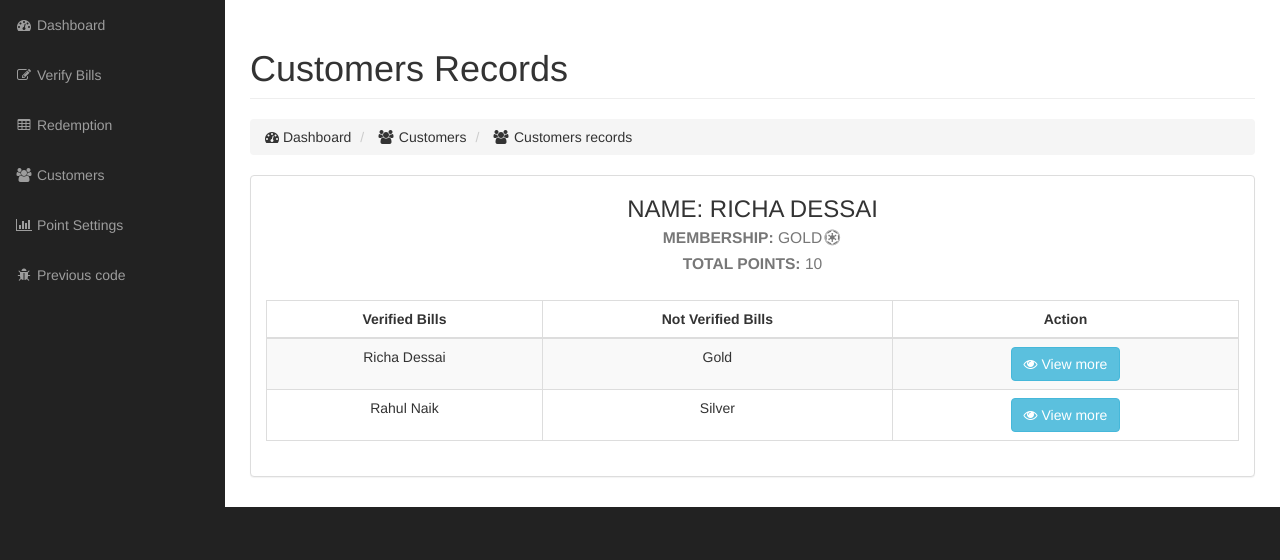
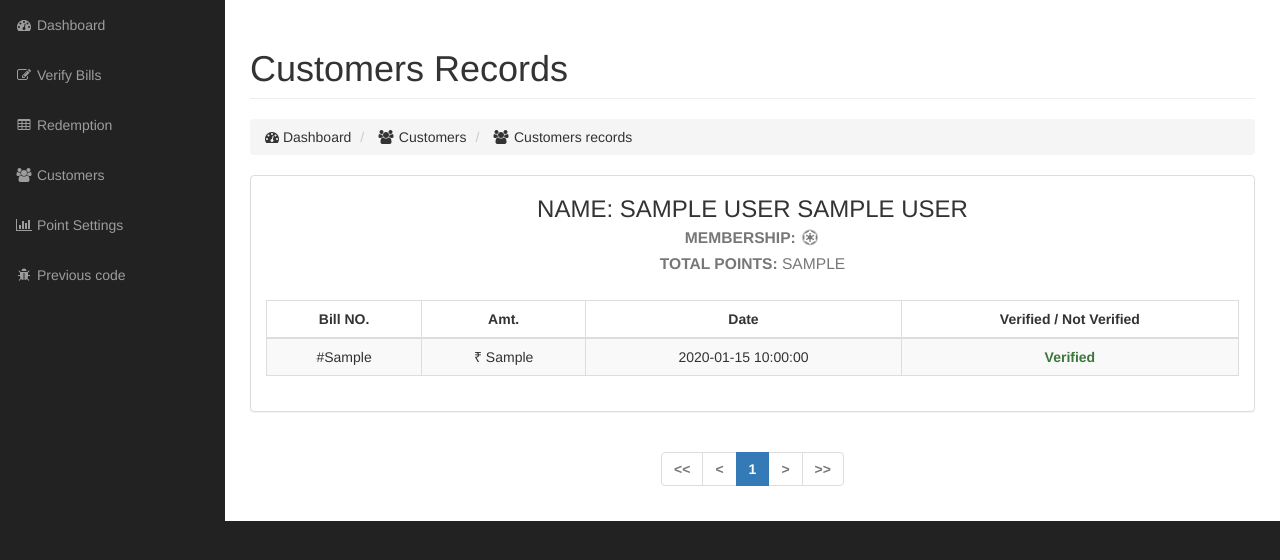
Before and after one commit to samrdh/yash, a PHP site: page /customers_view.php?cussid=1 in a window 1280 px wide. Shown: the part 51-611 px from the top of the page. Run offline with PHP 8.4, Linux system fonts and the light colour scheme; the visitor is signed in with stand-in values (Sample User, id 1); tables that the repository leaves empty or names only in its code hold one stand-in row (values such as "Sample post").

Commit message:
customerrrrrrrrs done

```diff
--- a/customers_view.php
+++ b/customers_view.php
@@ -1,7 +1,38 @@
 <?php
-include("header.php");
-$cussid= $_GET["cussid"];
-$shop_id=$_SESSION['yashshopid']
+//include("header.php");
+//echo $cussid= $_GET["cussid"];
+//$shop_id=$_SESSION['yashshopid']
+//SELECT b.bill_no,b.amt,b.date,b.verified FROM cs_shop as css INNER JOIN bills as b ON css.cs_id=b.cs_id where css.cus_id=1 AND css.shop_id=1
+//
+?>
+<?php
+    include("header.php");
+    $cusid= $_GET["cussid"];
+    $shop_id=$_SESSION['yashshopid'];
+    $sql = 'SELECT b.bill_no,b.amt,b.date,b.verified FROM cs_shop as css INNER JOIN bills as b ON css.cs_id=b.cs_id where css.cus_id='.$cusid.' AND css.shop_id='.$shop_id.' ORDER BY b.bill_no DESC';
+    $sql1="SELECT c.cus_id,c.f_name,c.l_name,css.t_points,m.type FROM customer as c INNER JOIN cs_shop as css on c.cus_id=css.cus_id INNER JOIN membership as m ON css.m_id=m.m_id where css.cus_id=".$cusid." AND css.shop_id=".$shop_id;
+    $cusdetailsres = mysqli_query($conn, $sql1);
+    $cusdetails = mysqli_fetch_array($cusdetailsres,MYSQLI_ASSOC);
+    $allresult = mysqli_query($conn, $sql);
+    $numrows = mysqli_num_rows($allresult);
+    $rowsperpage = 10;
+    $totalpages = ceil($numrows / $rowsperpage);
+    if (isset($_GET['currentpage']) && is_numeric($_GET['currentpage'])) {
+    $currentpage = (int) $_GET['currentpage'];
+    } else {
+    $currentpage = 1;
+    }
+
+    if ($currentpage > $totalpages) {
+    $currentpage = $totalpages;
+    }
+    if ($currentpage < 1) {
+    $currentpage = 1;
+    }
+    $offset = ($currentpage - 1) * $rowsperpage;
+    $finalquery = $sql . ' LIMIT '.$offset.','. $rowsperpage;
+
+    $result = mysqli_query($conn, $finalquery);
 ?>
         <div id="page-wrapper">
 
@@ -32,11 +63,11 @@ $shop_id=$_SESSION['yashshopid']
 <div class="row">
     <div class="col-lg-12">
     <div class="panel panel-default">
-    <h3 class="text-center font-weight-bold text-uppercase py-4">Name: Richa Dessai
+    <h3 class="text-center font-weight-bold text-uppercase py-4">Name: <?php echo $cusdetails['f_name']; ?>&nbsp;<?php echo $cusdetails['l_name']; ?>
     <br>
-    <small><b>Membership: </b> Gold<i class="fa fa-fw fa-empire"></i></small>
+    <small><b>Membership: </b> <?php echo $cusdetails['type']; ?><i class="fa fa-fw fa-empire"></i></small>
     <br>
-    <small><b>Total Points: </b> 10</small>
+    <small><b>Total Points: </b> <?php echo $cusdetails['t_points']; ?></small>
     </h3>
 
                 <!--div class="panel-heading">
@@ -48,26 +79,50 @@ $shop_id=$_SESSION['yashshopid']
                             <thead>
                                 <tr>
 
-                                    <th class="text-center">Verified Bills</th>
-                                    <th class="text-center">Not Verified Bills</th>
-                                    <th class="text-center">Action</th>
+                                    <th class="text-center">Bill NO.</th>
+                                    <th class="text-center">Amt.</th>
+                                    <th class="text-center">Date</th>
+                                    <th class="text-center">Verified / Not Verified</th>
                                 </tr>
                             </thead>
                             <tbody>
+                            <?php
+                                        if (mysqli_num_rows($result) > 0) {
+                                        while($row = mysqli_fetch_assoc($result)) {
+
+                               ?>
                                 <tr>
+                                    <td>#<?php echo $row['bill_no'];?></td>
+                                    <td>&#8377;&nbsp;<?php echo $row['amt'];?></td>
+                                    <td><?php echo $row['date'];?></td>
+                                     <?php
+                                     if(isset($row['verified'])){
+                                     if($row['verified']==2){
+                                         ?>
+                                      <td class='text-danger'><b>Not verified</b></td>
+                                      <?php
+                                     }elseif($row['verified']==0){?>
+                                         <td class='text-warning'><b>Yet to Verified</b></td>
+                                    <?php }else{?>
+                                        <td class='text-success'><b>Verified</b></td>
+                                   <?php }}?>
 
-                                    <td>Richa Dessai</td>
-                                    <td>Gold</td>
 
-                                    <td><button class="btn btn-info" type="submit"><i class="fa fa-eye"></i> View more</button></td>
                                 </tr>
-                                <tr>
+                                <?php
+                                        }}else{
+                                            ?>
+                                            <td colspan="4" style="font-size:20px"><b>No Bills Found...!!!</b></td>
+                                            <?php
+                                        }
+                                    ?>
+                                <!-- <tr>
+                                    <td>#2231</td>
+                                    <td>&#8377;&nbsp;200</td>
+                                    <td>28/8/2018</td>
+                                    <td class="text-success"><b>Verified</b></td>
+                                </tr> -->
 
-                                    <td>Rahul Naik</td>
-                                    <td>Silver</td>
-
-                                    <td><button class="btn btn-info" type="submit"><i class="fa fa-eye"></i> View more</button></td>
-                                </tr>
                             </tbody>
                         </table>
                     </div>
@@ -79,6 +134,42 @@ $shop_id=$_SESSION['yashshopid']
     </div>
 </div>
 
+ <!--  pagination  -->
+ <div style="text-align:center">
+                            <ul class="pagination">
+                                        <?php
+                                        $range = 4;
+                                        if ($currentpage > 1) {
+                                            echo "<li><a  href='{$_SERVER['PHP_SELF']}?currentpage=1&cussid=$cusid'><b><<</b></a></li>";
+                                            $prevpage = $currentpage - 1;
+                                            echo "<li><a  href='{$_SERVER['PHP_SELF']}?currentpage=$prevpage&cussid=$cusid'><b><</b></a></li>";
+                                        }
+                                        else{
+                                            echo "<li class='disabled'><a ><b><<</b></a></li>";
+                                            echo "<li class=' disabled'><a ><b><</b></a></li>";
+                                        }
+                                        for ($x = ($currentpage - $range); $x < (($currentpage + $range) + 1); $x++) {
+                                        if (($x > 0) && ($x <= $totalpages)) {
+                                            if ($x == $currentpage) {
+                                                echo "<li class='active'><a><span class='sr-only'>(current)</span><b>$x</b></a></li>";
+                                            } else {
+                                                echo "<li><a  href='{$_SERVER['PHP_SELF']}?currentpage=$x&cussid=$cusid'>$x</a></li>";
+                                            }
+                                        }
+                                        }
+                                        if ($currentpage != $totalpages) {
+                                        $nextpage = $currentpage + 1;
+                                        echo "<li ><a  href='{$_SERVER['PHP_SELF']}?currentpage=$nextpage&cussid=$cusid'><b>></b></a></li>";
+                                        echo "<li ><a  href='{$_SERVER['PHP_SELF']}?currentpage=$totalpages&cussid=$cusid'><b>>></b></a></li>";
+                                        }
+                                        else{
+                                            echo "<li class='disabled'><a><b>></b></a></li>";
+                                            echo "<li class='disabled'><a><b>>></b></a></li>";
+                                        }
+                                        ?>
+                            </ul>
+                        </div>
+
 </div>
 <!-- /.container-fluid -->
 
```
